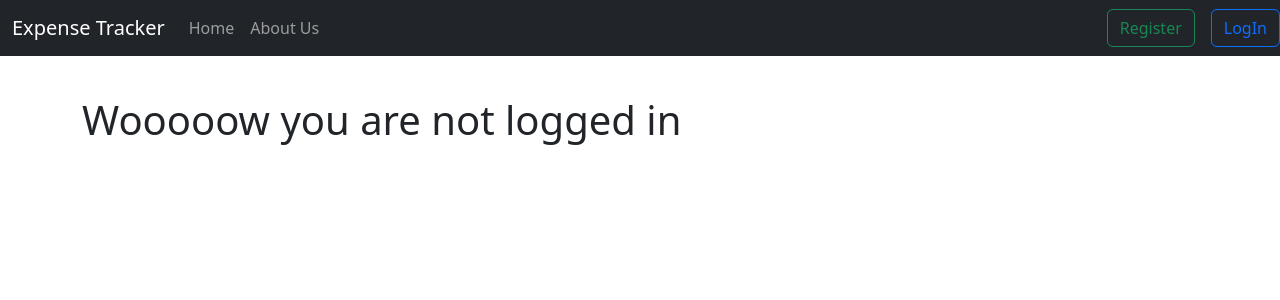
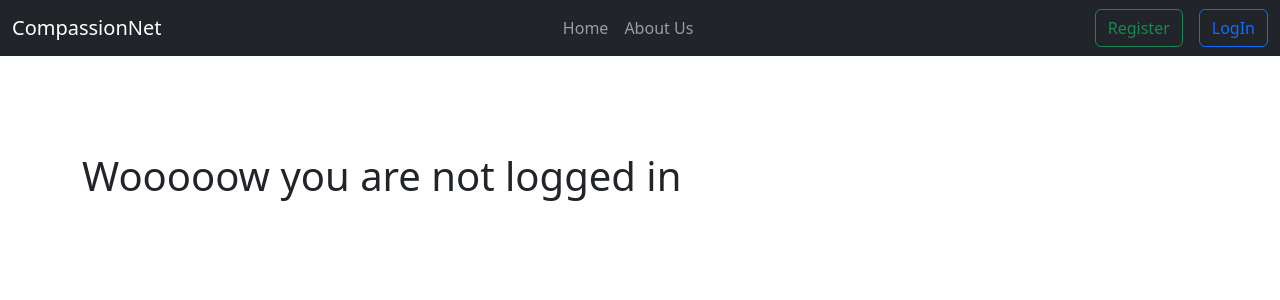
Before and after one commit to Namukuru/Donations, a Django app: template website/templates/home.html in a window 1280 px wide. Shown: the top 300 px of the page. Run offline with Django 3.2, Linux system fonts and the light colour scheme; the template is opened without the code that fills it, so the values that code supplies are empty.

Commit message:
Centering the navbar links

```diff
--- a/website/templates/navbar.html
+++ b/website/templates/navbar.html
@@ -3,19 +3,22 @@
   <head>
     <meta charset="UTF-8" />
     <meta name="viewport" content="width=device-width, initial-scale=1.0" />
-    <title>Document</title>
-    <style>
-      .navbar {
-        position: fixed;
-        top: 0;
-        width: 100%;
-      }
-    </style>
+    <title>CompassionNet</title>
+    <link
+      href="https://cdn.jsdelivr.net/npm/bootstrap@5.3.0/dist/css/bootstrap.min.css"
+      rel="stylesheet"
+    />
+    <link rel="stylesheet" href="style.css">
   </head>
   <body>
     <nav class="navbar navbar-expand-lg navbar-dark bg-dark">
       <div class="container-fluid">
-        <a class="navbar-brand" href="{%url 'home'%}">Expense Tracker</a>
+        <!-- Logo aligned left -->
+        <a class="navbar-brand me-auto" href="{% url 'home' %}">
+          CompassionNet
+        </a>
+
+        <!-- Navbar Toggler for mobile view -->
         <button
           class="navbar-toggler"
           type="button"
@@ -27,58 +30,51 @@
         >
           <span class="navbar-toggler-icon"></span>
         </button>
-        <div class="collapse navbar-collapse" id="navbarSupportedContent">
-          <ul class="navbar-nav me-auto mb-2 mb-lg-0">
+
+        <!-- Centered Nav Items -->
+        <div class="collapse navbar-collapse justify-content-center" id="navbarSupportedContent">
+          <ul class="navbar-nav">
             <li class="nav-item">
-              <a class="nav-link" aria-current="page" href="{%url 'home'%}"
-                >Home</a
-              >
+              <a class="nav-link" href="{% url 'home' %}">Home</a>
             </li>
             <li class="nav-item">
-              <a class="nav-link" aria-current="page" href="{%url 'home'%}"
-                >About Us</a
-              >
+              <a class="nav-link" href="{% url 'home' %}">About Us</a>
             </li>
-            {%if user.is_authenticated%}
+            {% if user.is_authenticated %}
             <li class="nav-item">
-              <a class="nav-link" aria-current="page" href="{%url 'home'%}"
-                >My Account</a
-              >
+              <a class="nav-link" href="{% url 'home' %}">My Account</a>
             </li>
             <li class="nav-item">
-              <a class="nav-link" aria-current="page" href="{%url 'home'%}"
-                >Reports</a
-              >
+              <a class="nav-link" href="{% url 'home' %}">Reports</a>
             </li>
             <li class="nav-item">
-              <a class="nav-link" aria-current="page" href="{%url 'home'%}"
-                >Budget</a
-              >
+              <a class="nav-link" href="{% url 'home' %}">Budget</a>
             </li>
-            {%endif%}
+            {% endif %}
           </ul>
         </div>
-      </div>
-      <div class="d-flex justify-content-end">
-        {%if user.is_authenticated%}
-        <a
-          href="{%url 'logout'%}"
-          class="btn btn-outline-danger ms-auto btm-lg me-3"
-        >
-          Logout
-        </a>
-        {%else%}
-        <a href="{%url 'register'%}">
-          <button class="btn btn-outline-success ms-auto btm-lg me-3">
+
+        <!-- Auth buttons aligned right -->
+        <div class="d-flex ms-auto">
+          {% if user.is_authenticated %}
+          <a href="{% url 'logout' %}" class="btn btn-outline-danger me-3">
+            Logout
+          </a>
+          {% else %}
+          <a href="{% url 'register' %}" class="btn btn-outline-success me-3">
             Register
-          </button></a
-        ><a href="{%url 'loginUser'%}"
-          ><button class="btn btn-outline-primary float-end btm-lg">
+          </a>
+          <a href="{% url 'loginUser' %}" class="btn btn-outline-primary">
             LogIn
-          </button></a
-        >
-        {%endif%}
+          </a>
+          {% endif %}
+        </div>
       </div>
     </nav>
+
+    <!-- Bootstrap JS -->
+    <script
+      src="https://cdn.jsdelivr.net/npm/bootstrap@5.3.0/dist/js/bootstrap.bundle.min.js"
+    ></script>
   </body>
 </html>
```
